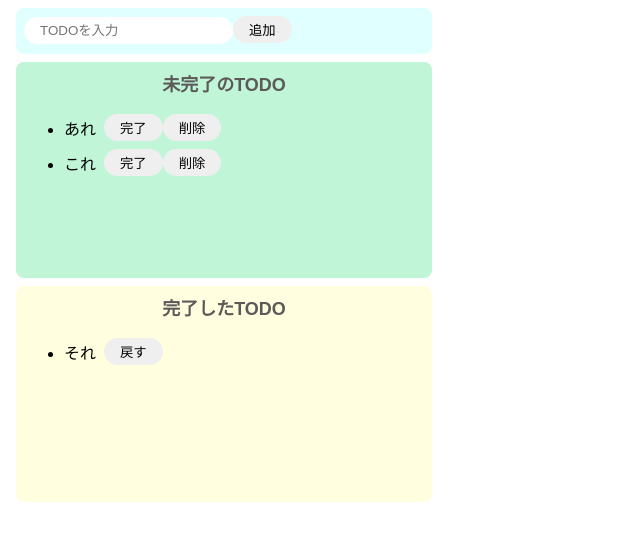
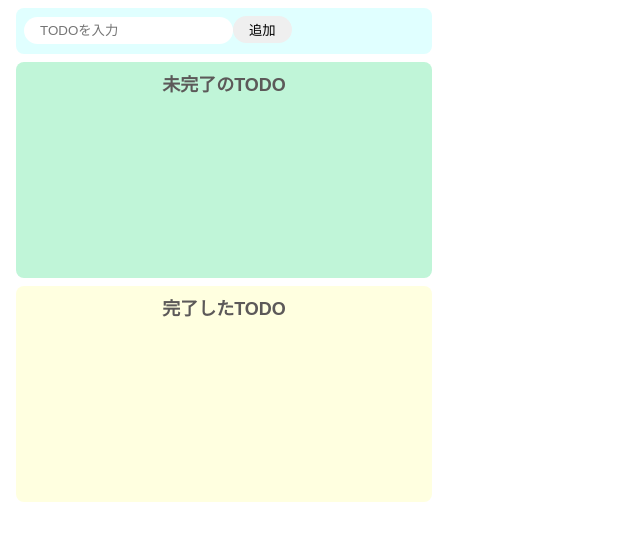
Before and after one commit to atagan-deb/lesson-react-todo-app, a React (Create React App) app: page / in a window 1280 px wide. Shown: the top 540 px of the page, without its empty margins (0-640 px from the left). Built offline with nearby package versions, Linux system fonts and the light colour scheme.

Commit message:
indexを引数として渡すように変更

```diff
--- a/src/App.jsx
+++ b/src/App.jsx
@@ -6,8 +6,8 @@ import { IncompleteList } from "./components/IncompleteList";
 import { CompleteList } from "./components/CompleteList";
 
 export const App = () => {
-  const [incompleteTodos, setIncompleteTodos] = useState(["あれ", "これ"]);
-  const [completeTodos, setCompleteTodos] = useState(["それ"]);
+  const [incompleteTodos, setIncompleteTodos] = useState([]);
+  const [completeTodos, setCompleteTodos] = useState([]);
   return (
     <>
       <InputTodo
--- a/src/components/CompleteList.jsx
+++ b/src/components/CompleteList.jsx
@@ -1,4 +1,4 @@
-import React from 'react'
+import React from "react";
 
 export const CompleteList = (props) => {
   const {
@@ -7,10 +7,12 @@ export const CompleteList = (props) => {
     incompleteTodos,
     setIncompleteTodos
   } = props;
-  const onClickReturn = (e) => {
-    const returnTodo = e.target.value;
-    setIncompleteTodos([...incompleteTodos, returnTodo]);
-    setCompleteTodos(completeTodos.filter((todo) => todo !== returnTodo));
+  const onClickReturn = (props) => {
+    const { index } = props;
+    const newCompleteTodos = [...completeTodos];
+    newCompleteTodos.splice(index, 1);
+    setIncompleteTodos([...incompleteTodos, completeTodos[index]]);
+    setCompleteTodos(newCompleteTodos);
   };
   return (
     <div className="complete-area">
@@ -21,9 +23,7 @@ export const CompleteList = (props) => {
             <li key={todo + index}>
               <div className="list-row">
                 <p className="list-text">{todo}</p>
-                <button value={todo} onClick={onClickReturn}>
-                  戻す
-                </button>
+                <button onClick={() => onClickReturn({ index })}>戻す</button>
               </div>
             </li>
           );
--- a/src/components/IncompleteList.jsx
+++ b/src/components/IncompleteList.jsx
@@ -7,14 +7,19 @@ export const IncompleteList = (props) => {
     setCompleteTodos
   } = props;
 
-  const onClickComplete = (e) => {
-    const completeTodo = e.target.value;
-    setCompleteTodos([...completeTodos, completeTodo]);
-    setIncompleteTodos(incompleteTodos.filter((todo) => todo !== completeTodo));
+  const onClickComplete = (props) => {
+    const { index } = props;
+    const newIncompleteTodos = [...incompleteTodos]
+    newIncompleteTodos.splice(index, 1);
+    const newCompleteTodos = [...completeTodos, incompleteTodos[index]];
+    setCompleteTodos(newCompleteTodos);
+    setIncompleteTodos(newIncompleteTodos);
   };
-  const onClickDelete = (e) => {
-    const deleteTodo = e.target.value;
-    setIncompleteTodos(incompleteTodos.filter((todo) => todo !== deleteTodo));
+  const onClickDelete = (props) => {
+    const { index } = props;
+    const newTodos = [...incompleteTodos]
+    newTodos.splice(index, 1);
+    setIncompleteTodos(newTodos);
   };
   return (
     <div className="incomplete-area">
@@ -25,12 +30,8 @@ export const IncompleteList = (props) => {
             <li key={todo + index}>
               <div className="list-row">
                 <p className="list-text">{todo}</p>
-                <button value={todo} index={index} onClick={onClickComplete}>
-                  完了
-                </button>
-                <button value={todo} onClick={onClickDelete}>
-                  削除
-                </button>
+                <button onClick={() => onClickComplete({ index })}>完了</button>
+                <button onClick={() => onClickDelete({ index })}>削除</button>
               </div>
             </li>
           );
```
